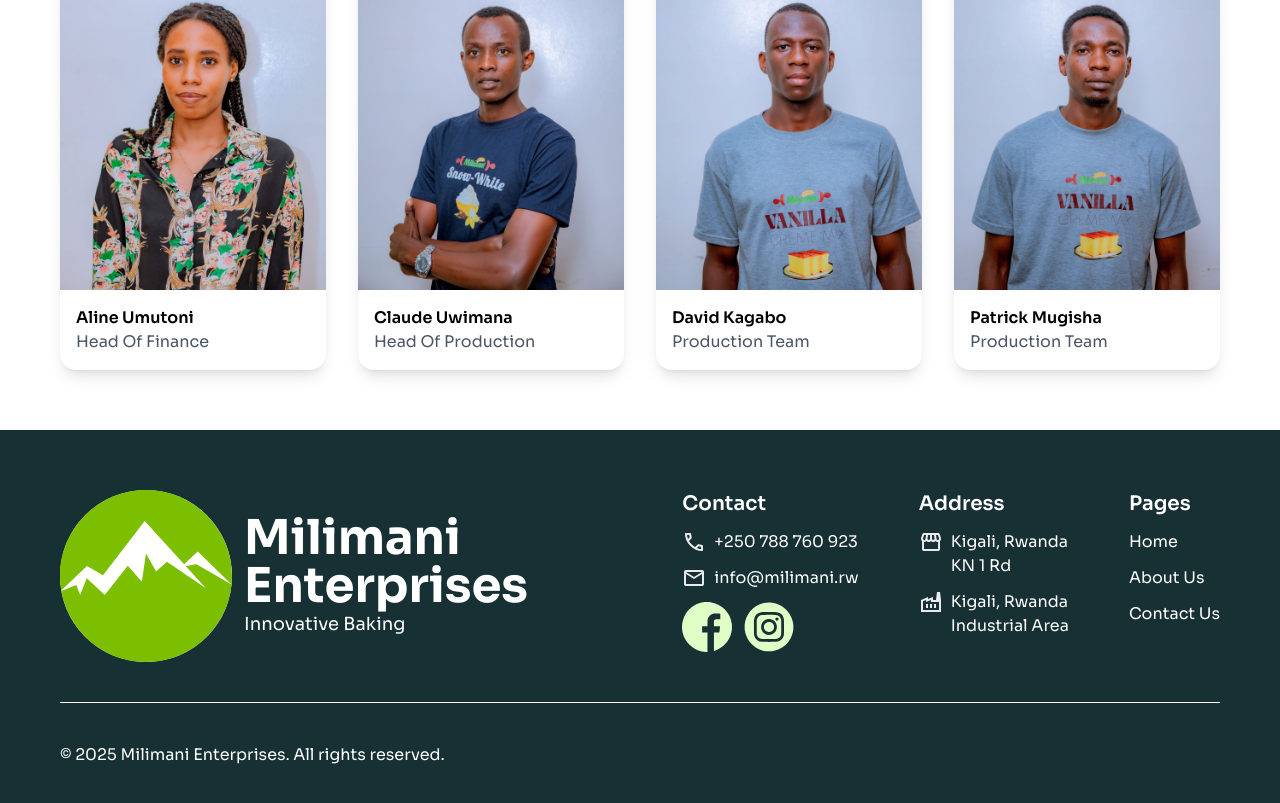
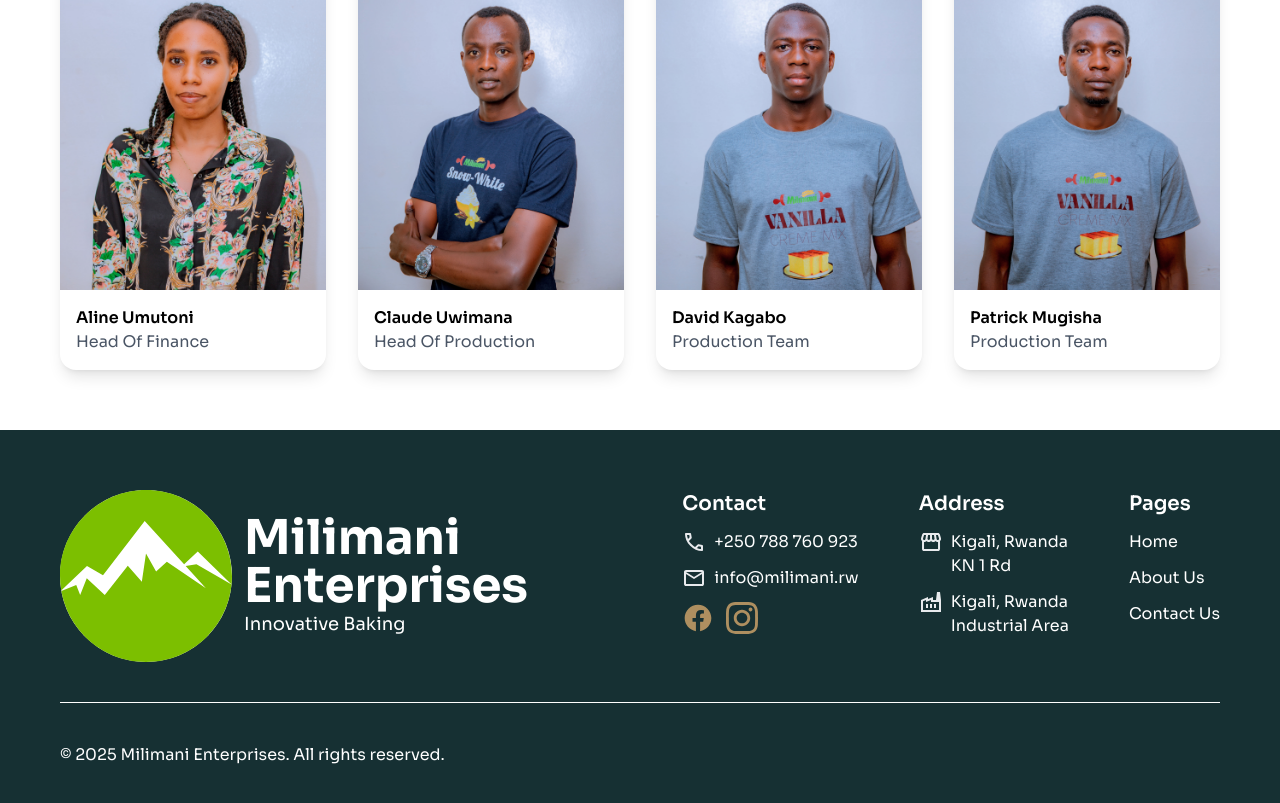
Before and after one commit to Mwamachi95/milimani-enterprises-innovative-baking-website, a React (Vite) app in the folder milimani_enterprises/: page /aboutUs in a window 1280 px wide. Shown: the part 2414-3217 px from the top of the page. Built offline with nearby package versions, Linux system fonts and the light colour scheme.

Commit message:
Update Footer.jsx

```diff
--- a/milimani_enterprises/src/components/Footer/Footer.jsx
+++ b/milimani_enterprises/src/components/Footer/Footer.jsx
@@ -46,27 +46,25 @@
                                         {/* Social media */}
                                         <div className="flex sm:justify-start justify-center gap-3">
                                             <a
+                                                href="https://www.facebook.com/milimani.biz/"
+                                                target="_blank"
+                                                rel="noopener noreferrer"
+                                                className="text-wet-sand hover:text-luscious-lime transition-colors duration-300 cursor-pointer"
+                                            >
+                                                <svg className="w-8 h-8" fill="currentColor" viewBox="0 0 24 24" aria-hidden="true">
+                                                    <path fillRule="evenodd" d="M22 12c0-5.523-4.477-10-10-10S2 6.477 2 12c0 4.991 3.657 9.128 8.438 9.878v-6.987h-2.54V12h2.54V9.797c0-2.506 1.492-3.89 3.777-3.89 1.094 0 2.238.195 2.238.195v2.46h-1.26c-1.243 0-1.63.771-1.63 1.562V12h2.773l-.443 2.89h-2.33v6.988C18.343 21.128 22 16.991 22 12z" clipRule="evenodd" />
+                                                </svg>
+                                            </a>
+
+                                            <a
                                                 href="https://www.instagram.com/milimani.enterprises/?hl=en"
                                                 target="_blank"
                                                 rel="noopener noreferrer"
+                                                className="text-wet-sand hover:text-luscious-lime transition-colors duration-300 cursor-pointer"
                                             >
-                                                <img
-                                                    src="facebook.svg"
-                                                    alt="facebook"
-                                                    className="hover:scale-110 transition-transform duration-200 cursor-pointer"
-                                                />
-                                            </a>
-
-                                            <a
-                                                href="https://www.facebook.com/milimani.biz/"
-                                                target="_blank"
-                                                rel="noopener noreferrer"
-                                            >
-                                                <img
-                                                    src="instagram.svg"
-                                                    alt="instagram"
-                                                    className="hover:scale-110 transition-transform duration-200 cursor-pointer"
-                                                />
+                                                <svg className="w-8 h-8" fill="currentColor" viewBox="0 0 24 24" aria-hidden="true">
+                                                    <path d="M12 2.163c3.204 0 3.584.012 4.85.07 3.252.148 4.771 1.691 4.919 4.919.058 1.265.069 1.645.069 4.849 0 3.205-.012 3.584-.069 4.849-.149 3.225-1.664 4.771-4.919 4.919-1.266.058-1.644.07-4.85.07-3.204 0-3.584-.012-4.849-.07-3.26-.149-4.771-1.699-4.919-4.92-.058-1.265-.07-1.644-.07-4.849 0-3.204.013-3.583.07-4.849.149-3.227 1.664-4.771 4.919-4.919 1.266-.057 1.645-.069 4.849-.069zm0-2.163c-3.259 0-3.667.014-4.947.072-4.358.2-6.78 2.618-6.98 6.98-.059 1.281-.073 1.689-.073 4.948 0 3.259.014 3.668.072 4.948.2 4.358 2.618 6.78 6.98 6.98 1.281.058 1.689.072 4.948.072 3.259 0 3.668-.014 4.948-.072 4.354-.2 6.782-2.618 6.979-6.98.059-1.28.073-1.689.073-4.948 0-3.259-.014-3.667-.072-4.947-.196-4.354-2.617-6.78-6.979-6.98-1.281-.059-1.69-.073-4.949-.073zm0 5.838c-3.403 0-6.162 2.759-6.162 6.162s2.759 6.163 6.162 6.163 6.162-2.759 6.162-6.163c0-3.403-2.759-6.162-6.162-6.162zm0 10.162c-2.209 0-4-1.79-4-4 0-2.209 1.791-4 4-4s4 1.791 4 4c0 2.21-1.791 4-4 4zm6.406-11.845c-.796 0-1.441.645-1.441 1.44s.645 1.44 1.441 1.44c.795 0 1.439-.645 1.439-1.44s-.644-1.44-1.439-1.44z"/>
+                                                </svg>
                                             </a>
 
                                         </div>
```
